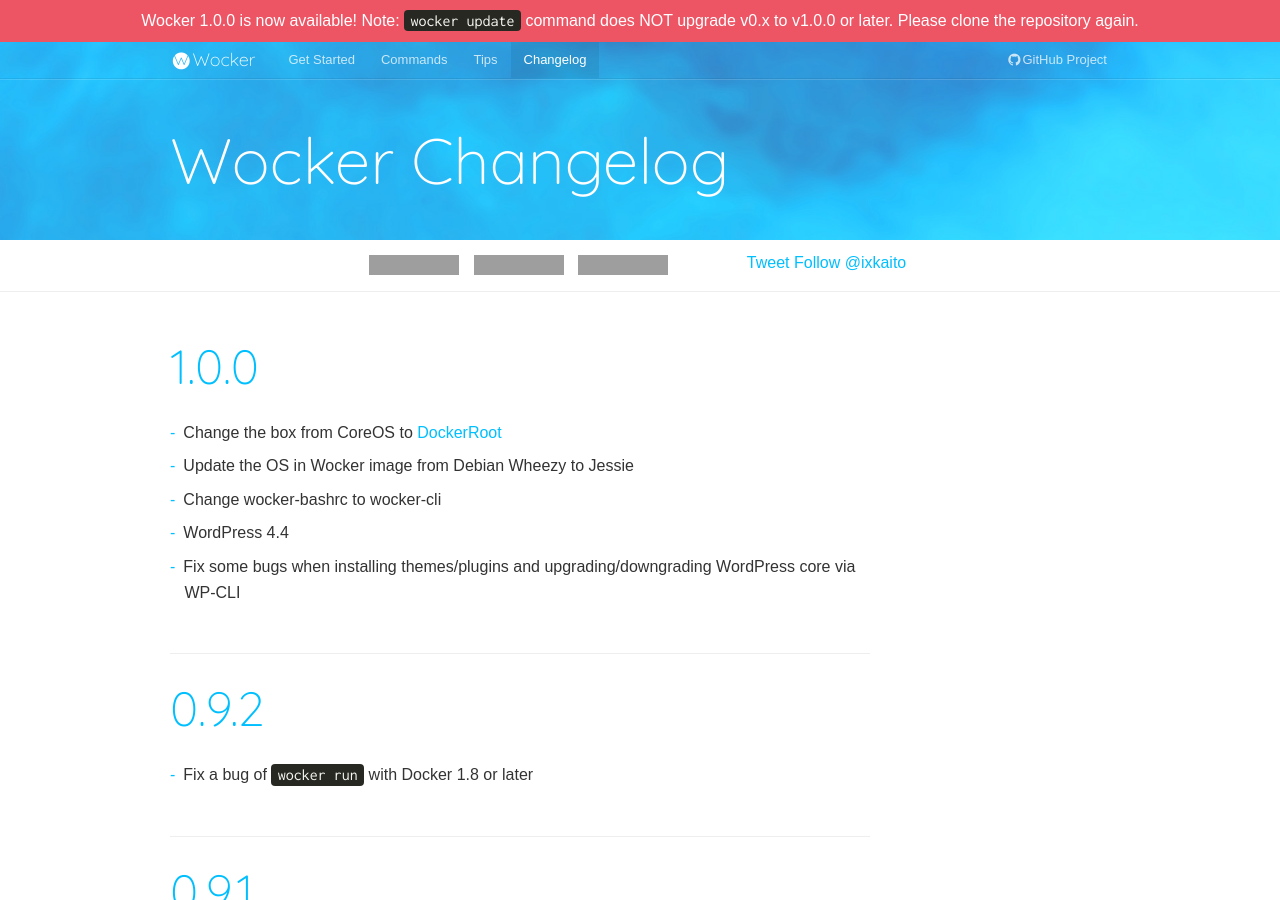
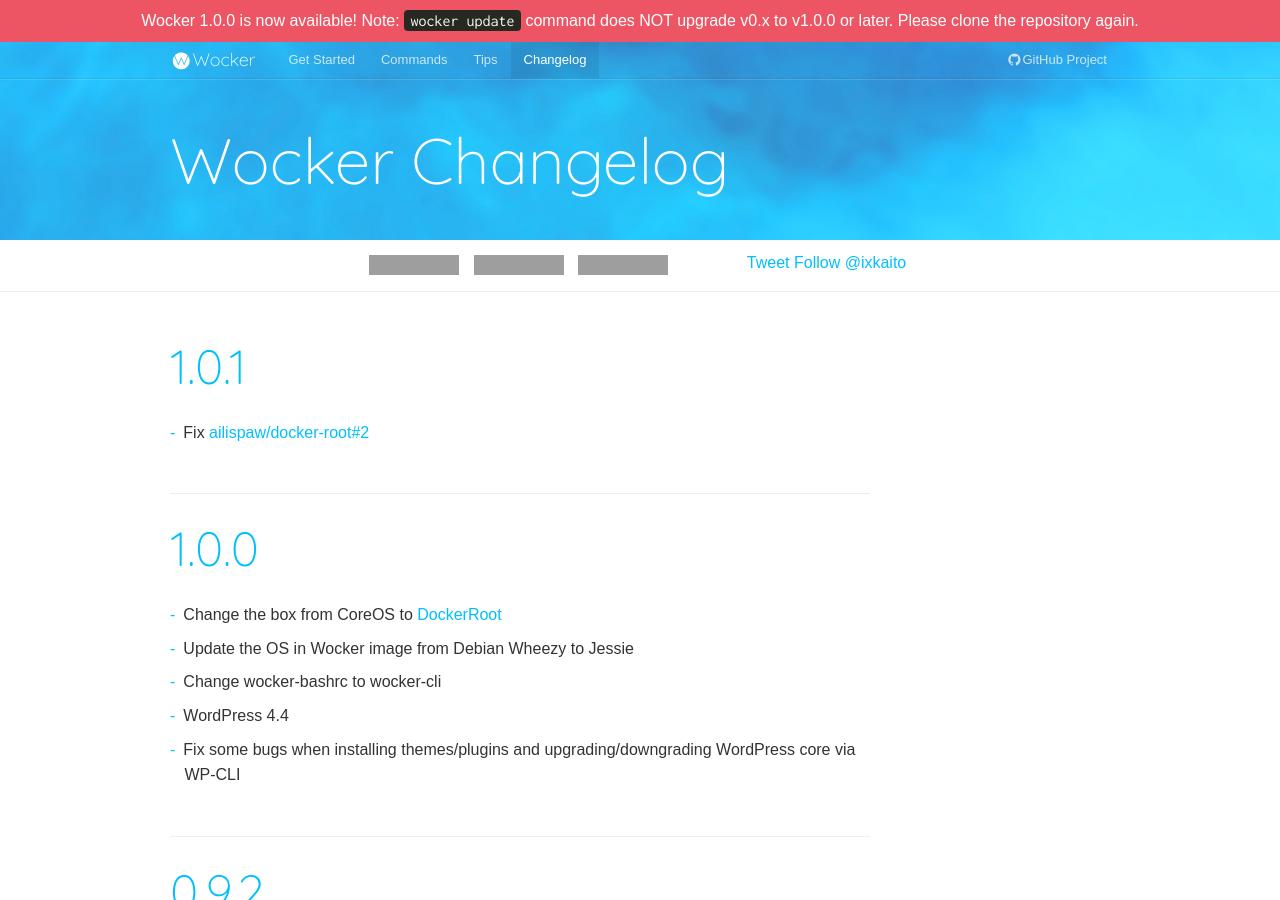
Before and after one commit to wckr/wckr.github.io, a Jekyll site: the page built from changelog.md, in a window 1280 px wide and 900 px high. Built offline with Jekyll 4.4.1, drawn with Linux system fonts in a browser that asks for light colours; nearby versions of some CDN libraries; some web fonts are replaced; Markdown is read by kramdown in place of the engine named in the settings; a script that is not in the unit is left out; comment, search, counter and statistics services are not loaded; grey boxes are pictures that could not be loaded.

Commit message:
Update to v1.0.1

```diff
--- a/_config.yml
+++ b/_config.yml
@@ -20,4 +20,4 @@
 # Build settings
 markdown: redcarpet
 
-version: 1.0.0
+version: 1.0.1
```
Also changed, not shown: changelog.md.
